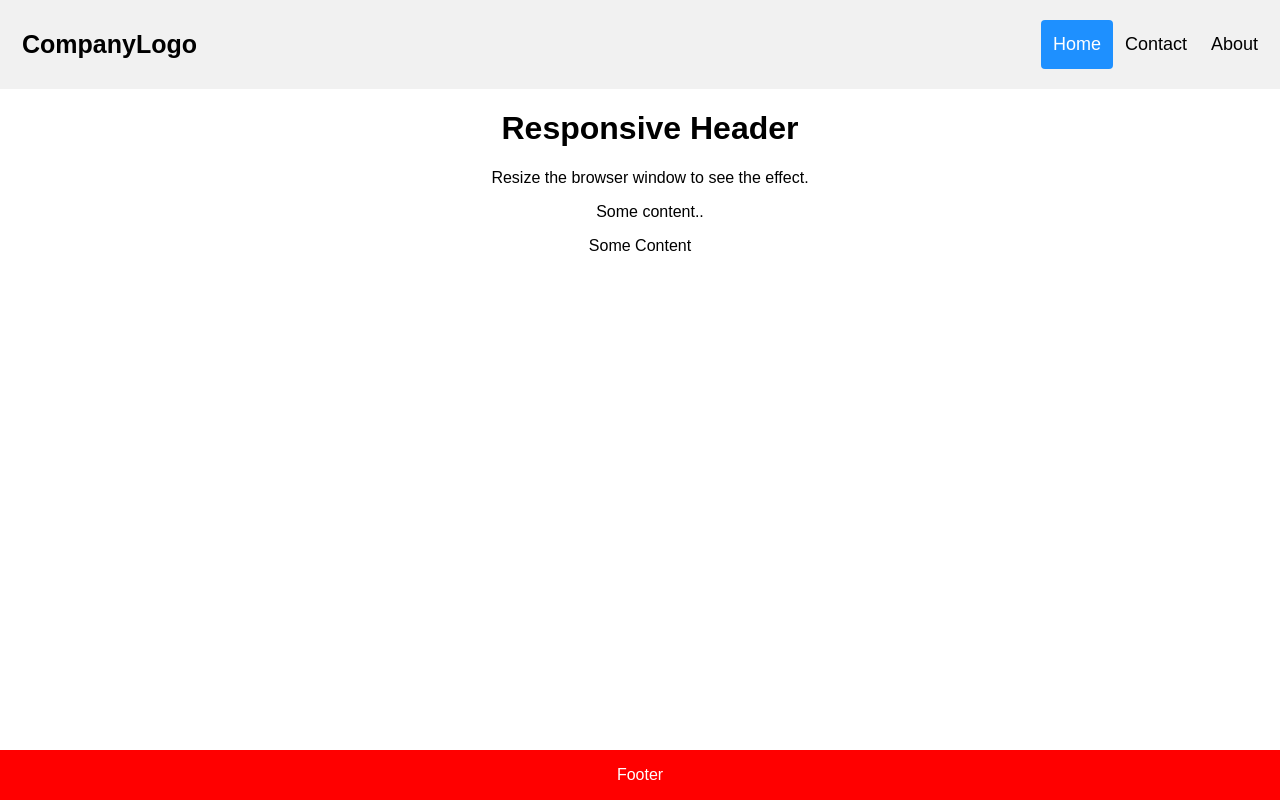
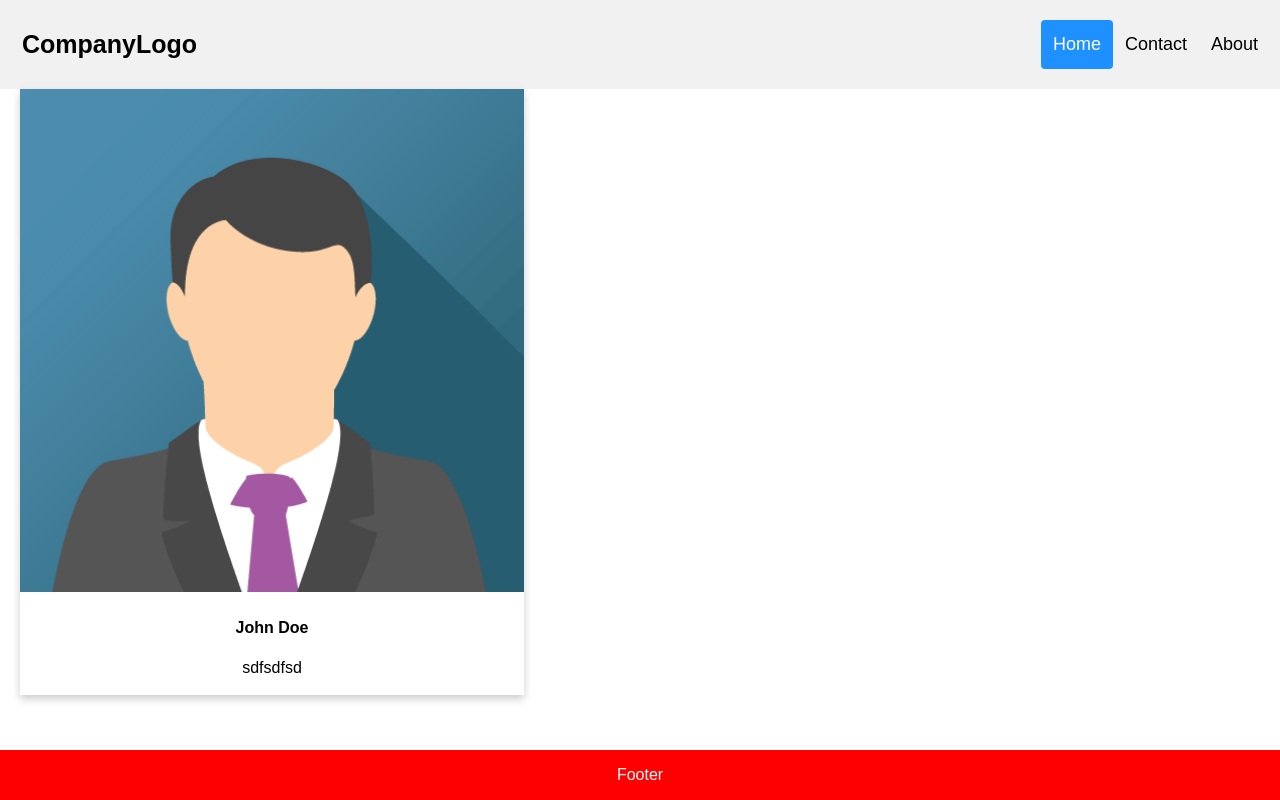
Before and after one commit to pamnanaimanish169/create-react-practice, a React (Create React App) app: page / in a window 1280 px wide. Built offline with nearby package versions, Linux system fonts and the light colour scheme.

Commit message:
Integrate: Integrate Card in HTML

```diff
--- a/src/App.js
+++ b/src/App.js
@@ -3,13 +3,14 @@ import './App.css';
 import Person from './Person/Person';
 import Header from './Header/Header';
 import Footer from './Footer/Footer';
+import Card from './Card-Item/Card';
 
 class App extends Component {
   render() {
     return (
       <div className="App">
         <Header />
-        <div>Some Content</div>
+        <Card />
         <Footer />
       </div>
     );
--- /dev/null
+++ b/src/Card-Item/Card.css
@@ -0,0 +1,17 @@
+.card {
+    box-shadow: 0 4px 8px 0 rgba(0,0,0,0.2);
+    transition: 0.3s;
+    width: 40%;
+}
+
+.card:hover {
+    box-shadow: 0 8px 16px 0 rgba(0,0,0,0.2);
+}
+
+.container {
+    padding: 2px 16px;
+}
+
+.width    {
+    width: 100%;
+}
--- /dev/null
+++ b/src/Card-Item/Card.js
@@ -0,0 +1,20 @@
+import React, { Component } from 'react';
+import './Card.css';
+
+class Card extends Component    {
+    render()    {
+        return  (
+            <div style={{paddingLeft:20}}>
+                <div className="card">
+                    <img src={'img/img_avatar.png'} alt="Avatar" className="width" />
+                    <div className="container">
+                        <h4><b>John Doe</b></h4>
+                        <p>sdfsdfsd</p>
+                    </div>
+                </div>
+            </div>
+        )
+    }
+}
+
+export default Card;
--- a/src/Footer/Footer.js
+++ b/src/Footer/Footer.js
@@ -5,7 +5,7 @@ class Footer extends Component {
     render() {
         return (
             <div>
-                <div class="footer">
+                <div className="footer">
                     <p>Footer</p>
                 </div>
             </div>
--- a/src/Header/Header.js
+++ b/src/Header/Header.js
@@ -7,16 +7,11 @@ class Header extends Component {
             <div>
             <div className="header">
                 <a href="#default" className="logo">CompanyLogo</a>
-                <div class="header-right">
+                <div className="header-right">
                     <a className="active" href="#home">Home</a>
                     <a href="#contact">Contact</a>
                     <a href="#about">About</a>
                 </div>
-            </div>
-            <div style={{paddingLeft    :   '20px'}}>
-                <h1>Responsive Header</h1>
-                <p>Resize the browser window to see the effect.</p>
-                <p>Some content..</p>
             </div>
             </div>
         );
```
Also changed, not shown: public/img/img_avatar.png (added).
